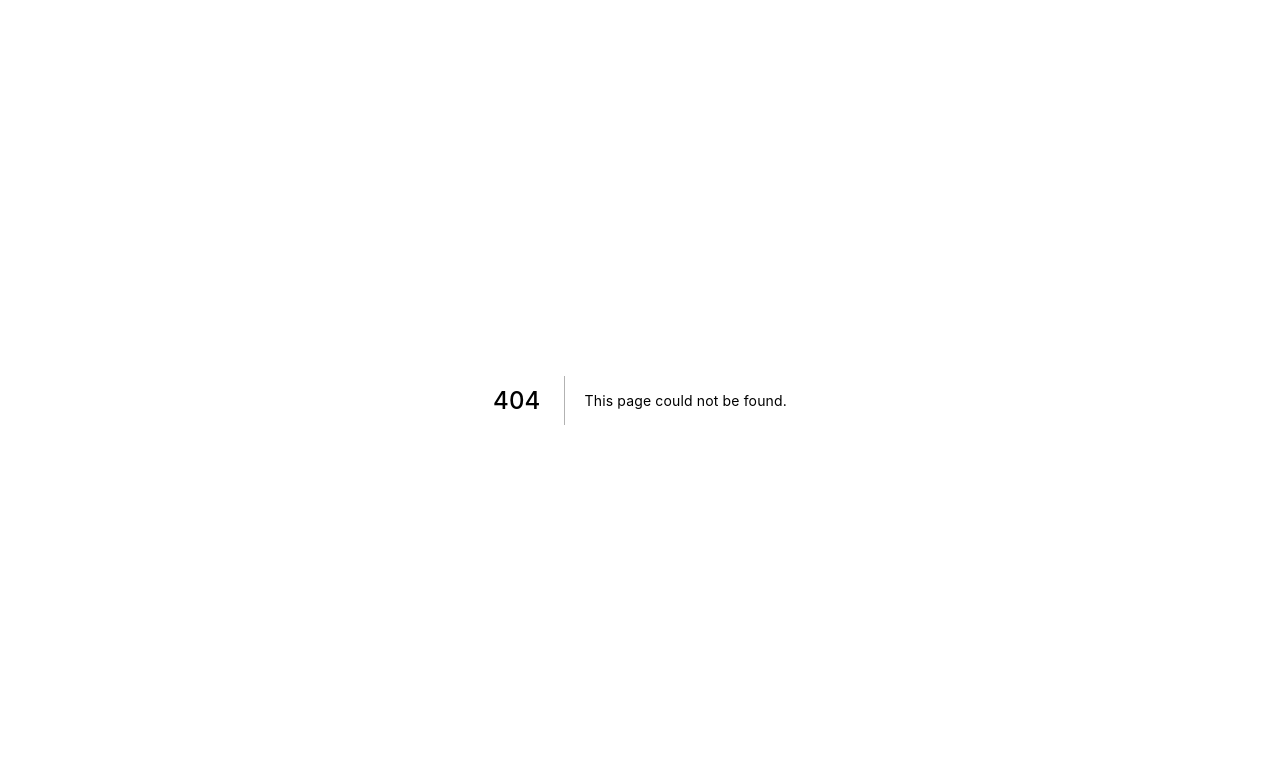
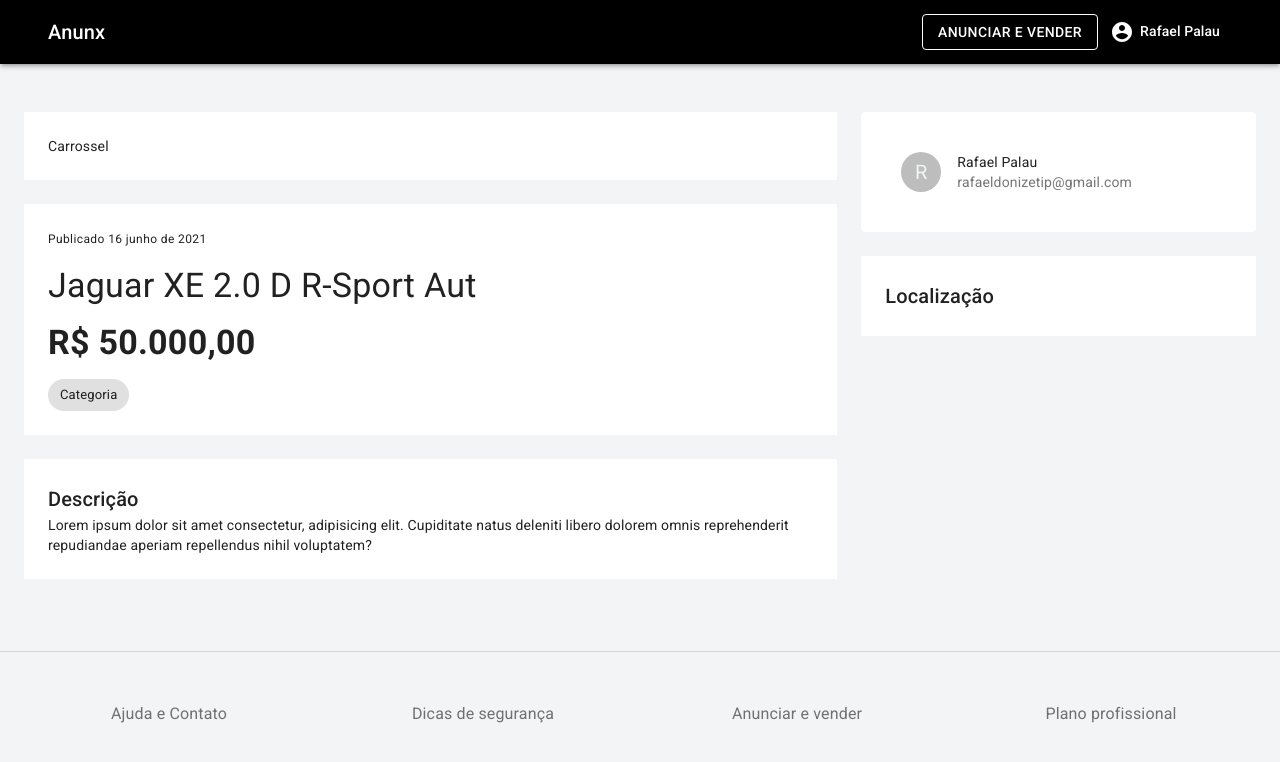
Before and after one commit to RafaPalau/anunx, a Next.js app: page /product in a window 1280 px wide. Before the commit this address had no page. Shown: the top 762 px of the page. Built offline with nearby package versions, Linux system fonts and the light colour scheme.

Commit message:
aula 15 pagina do produto

```diff
--- /dev/null
+++ b/pages/product.js
@@ -0,0 +1,72 @@
+import { Avatar, Box, Card, CardHeader, CardMedia, Chip, Container, Grid, Typography } from '@material-ui/core'
+import TemplateDefault from '../src/templates/Default'
+import { makeStyles } from '@material-ui/core/styles'
+
+const useStyles = makeStyles(theme => ({
+    box: {
+        backgroundColor: theme.palette.background.white,
+        padding: theme.spacing(3),
+        marginBottom: theme.spacing(3),
+
+    },
+    productName: {
+        margin: '15px 0'
+    },
+    price: {
+        fontWeight: 'bold',
+        marginBottom: 15,
+        display: 'block'
+    }
+}))
+
+const Product = () => {
+    const classes = useStyles()
+    return (
+        <TemplateDefault>
+            <Container>
+                <Grid container spacing={3}>
+                    <Grid item xs={8}>
+                        <Box className={classes.box}>
+                            Carrossel
+                        </Box>
+
+                        <Box className={classes.box} textAlign="left">
+                            <Typography component="span" variant="caption" >Publicado 16 junho de 2021</Typography>
+                            <Typography component="h4" variant="h4" className={classes.productName}>Jaguar XE 2.0 D R-Sport Aut</Typography>
+                            <Typography component="span" variant="h4" className={classes.price}>R$ 50.000,00</Typography>
+                            <Chip label="Categoria" />
+                        </Box>
+
+                        <Box className={classes.box} textAlign="left">
+
+                            <Typography component="h6" variant="h6" >Descrição</Typography>
+                            <Typography component="p" variant="body2" >Lorem ipsum dolor sit amet consectetur, adipisicing elit. Cupiditate natus deleniti libero dolorem omnis reprehenderit repudiandae aperiam repellendus nihil voluptatem?</Typography>
+                        </Box>
+                    </Grid>
+
+                    <Grid item xs={4}>
+                        <Card elevation={0} className={classes.box}>
+                            <CardHeader
+                                avatar={
+                                    <Avatar>R</Avatar>
+                                }
+                                title="Rafael Palau"
+                                subheader="rafaeldonizetip@gmail.com"
+                            />
+                            <CardMedia
+                                image='https://source.unsplash.com/random/400x300'
+                                title="Rafael Palau"
+                            />
+                        </Card>
+                        <Box className={classes.box}>
+                            <Typography component="h6" variant="h6" >Localização</Typography>
+                        </Box>
+                    </Grid>
+                </Grid>
+            </Container>
+        </TemplateDefault>
+    )
+
+}
+
+export default Product
```
